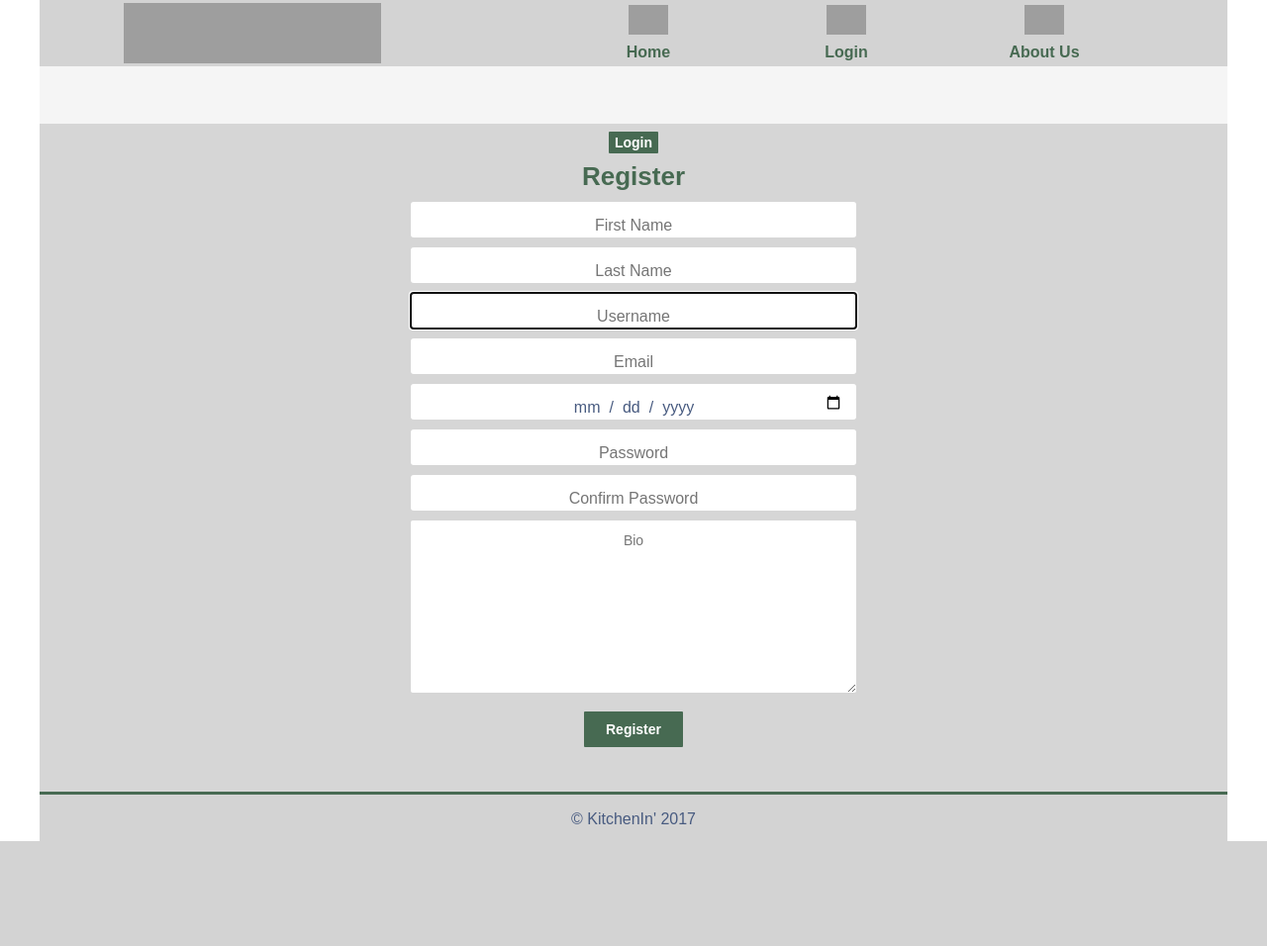
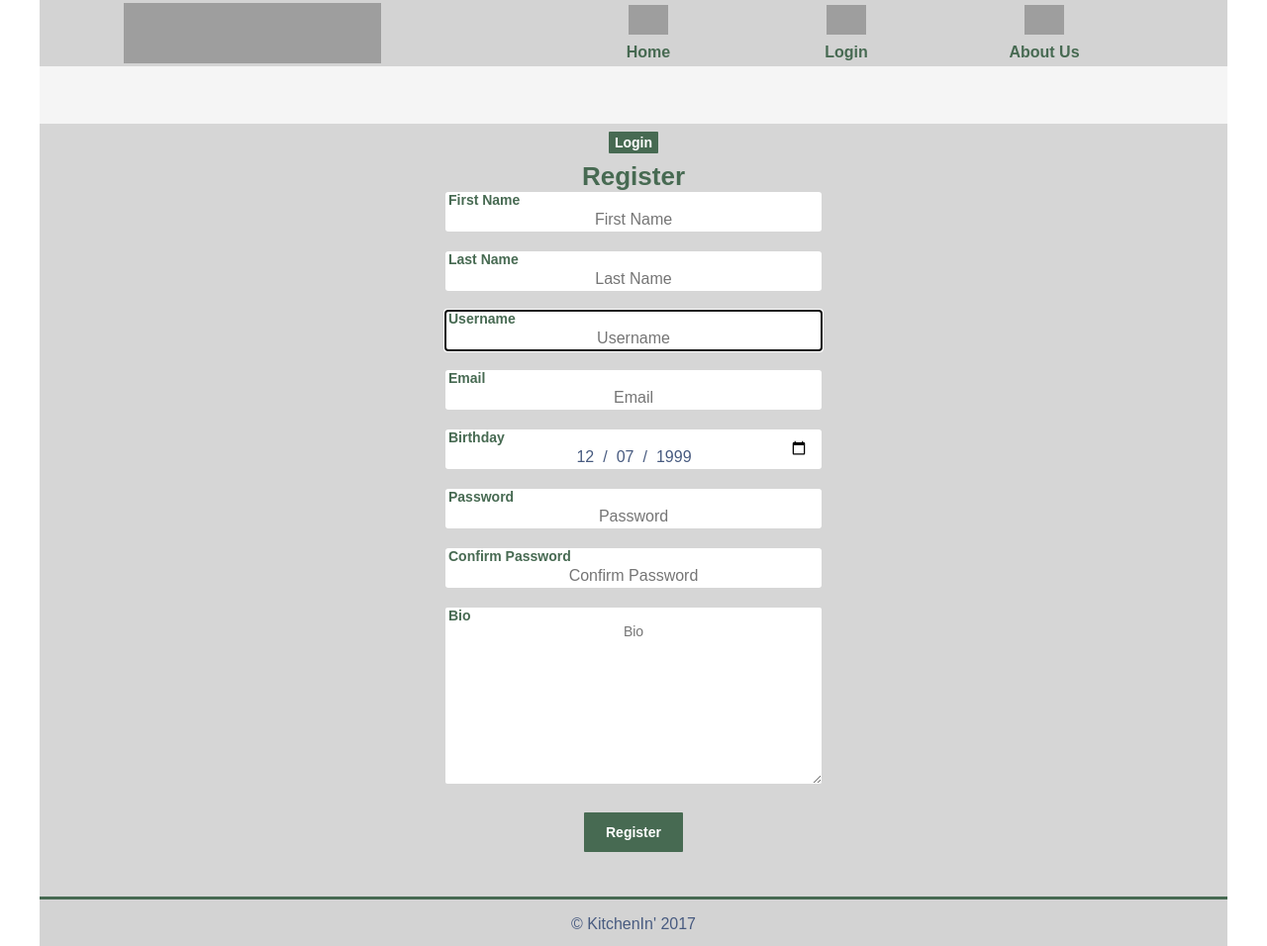
Before and after one commit to juli212/kitchenin, a Django app: page /register/ in a window 1280 px wide. Shown: the whole page at 99% size. Before the commit the page ends 850 px from the top, so only its background shows below. Run offline with Django 3.2, Linux system fonts and the light colour scheme; grey boxes are pictures that could not be loaded.

```diff
--- a/home/views.py
+++ b/home/views.py
@@ -5,7 +5,7 @@ from django.contrib.auth import authenticate
 from django.contrib.auth import login as user_login
 from django.contrib.auth import logout as user_logout
 from django.contrib.auth.models import User
-from todolists.core.forms import UserRegistrationForm, UserLoginForm
+from todolists.core.forms import UserRegistrationForm, UserLoginForm, NewKitchenForm
 from list.models import List
 
 
@@ -13,9 +13,11 @@ def index(request):
   kitchens = List.objects.filter(private=False, deleted=False)
   if request.user.is_authenticated():
     user = request.user
+    newKitchenForm = NewKitchenForm()
   else:
     user = None
-  return render(request, 'home/index.html', { 'user': user, 'kitchens': kitchens })
+    newKitchenForm = None
+  return render(request, 'home/index.html', { 'user': user, 'kitchens': kitchens, 'kitchen_form': newKitchenForm })
 
 
 def register(request):
--- a/list/static/home/newStyle.css
+++ b/list/static/home/newStyle.css
@@ -761,7 +762,7 @@ form {
 	margin: 0 auto;
 	width: 100%;
 	max-width: 500px;
-	padding: 10px 0 20px;
+	padding: 10px 5% 20px;
 }
 
 form h4 {
@@ -775,17 +776,17 @@ form div, form p {
 }
 
 form input {
-	width: 90%;
-	height: 36px;
+	width: 100%;
+	height: 40px;
 	position: relative;
 	border: none;
 	border-radius: 3px;
 	font-size: 16px;
-	padding-top: 12px;
+	padding-top: 16px;
 }
 
 form select {
-	height: 36px;
+	height: 40px;
 	border-radius: 3px;
 	border: none;
 	margin: 0 5px;
@@ -794,8 +795,8 @@ form select {
 }
 
 form textarea {
-	width: 90%;
-	padding-top: 12px;
+	width:100%;
+	padding-top: 16px;
 }
 
 form input[type=checkbox]{
@@ -867,13 +868,28 @@ input[type=date]::-webkit-datetime-edit-text {
 
 /************/
 form.user-form input[type=submit] {
-	height: 36px;
+	height: 40px;
 }
 
 form.user-form textarea {
 	border-radius: 2px;
 	font-size: 14px;
 	border: none;
+}
+
+form.user-form p {
+	position: relative;
+	margin: 0 0 20px;
+}
+
+form.user-form label {
+	position: absolute;
+	left: 3px;
+	color: rgb(71, 106, 82);
+	font-size: 14px;
+	font-weight: bold;
+	z-index: 30;
+	top: 0;
 }
 
 /****** General Classes ******/
--- a/list/static/js/app.js
+++ b/list/static/js/app.js
@@ -31,18 +31,20 @@ $(document).ready(function(){
 			$('.visible-options').removeClass('visible-options')
 			$itemBox.removeClass('high-z')
 		} else {
-			var t = $item.offset().top + $item.height() - 7
-			var l = $item.offset().left + ($item.width()/2 - $dropdown.width()/2)
-			var fh = $('.list-forms').height()
-			// make sure dropdown is not cut off by bottom/side of page!
-			if ($(window).height() - t < fh) {
-				t -= ( fh + $item.height() )
-				t += 10
+			var wHeight = $(window).height()
+			var distScrolled = $(window).scrollTop()
+			var wBottom = wHeight + distScrolled
+			var formsBottom = $item.offset().top + $item.height() + $('.list-forms').height()
+
+			// make sure dropdown is not cut off by bottom of page
+			if (wBottom < formsBottom) {
+				$dropdown.css('top', 'auto')
+				$dropdown.css('bottom', '95%')
 			}
+
 			$('.visible-options').removeClass('visible-options')
 			$('.kitchen-list.high-z').removeClass('high-z')
 			$item.toggleClass('visible-options')
-			$dropdown.offset({top: t, left: l})
 			$itemBox.addClass('high-z')
 		}
 	})
@@ -188,7 +190,6 @@ $(document).ready(function(){
 			helper: 'clone',
 			start: function(){
 				var $li = $(this)
-				var $box = $('#drag-box')
 				$('.kitchen-list.high-z').removeClass('high-z')
 				$('.visible-options').removeClass('visible-options')
 				$li.data("origPosition", $li.position())
@@ -196,7 +197,6 @@ $(document).ready(function(){
 				$li.css('opacity', '0.4')
 			},
 			drag: function(){
-				// debugger;
 				var $list = $(this).closest('.kitchen-list')
 				$($list[0]).droppable({disabled: true})
 			},
--- a/profiles/models.py
+++ b/profiles/models.py
@@ -11,7 +11,7 @@ def AgeValidator(value):
 	today = date.today()
 	age = today.year - value.year - ((today.month, today.day) < (value.month, value.day))
 	if age < 18:
-		raise ValidationError('Age must be at least 18.')
+		raise ValidationError('You must be at least 18 years old to register.')
 
 
 class Profile(models.Model):
--- a/profiles/views.py
+++ b/profiles/views.py
@@ -7,7 +7,6 @@ from django.contrib.auth import update_session_auth_hash, authenticate
 from todolists.core.forms import UserUpdateEmailForm, UserUpdatePasswordForm, UserUpdateBioForm, UserUpdateNameForm, NewKitchenForm
 from .models import Profile
 from list.models import List
-import pdb
 
 
 @login_required(redirect_field_name=None, login_url='/')
--- a/requirements.txt
+++ b/requirements.txt
@@ -1,10 +1,14 @@
 dj-database-url==0.4.2
 Django==1.10.7
+django-debug-toolbar==1.9.1
 django-jquery==3.1.0
 django-jquery-ui==1.11.4.1
 django-rest-framework-nested-resource==1.3.0
 fake-factory==9999.9.9
 gunicorn==19.7.1
 psycopg2==2.7.1
+python-dateutil==2.6.1
 python-decouple==3.1
+six==1.11.0
+sqlparse==0.2.4
 whitenoise==3.3.1
--- a/todolists/core/forms.py
+++ b/todolists/core/forms.py
@@ -6,17 +6,74 @@ from profiles.models import Profile, AgeValidator
 from list.models import List
 from items.models import Item, ITEM_STATUS
 from django.contrib.admin import widgets
+from datetime import date
+from dateutil.relativedelta import relativedelta
+from django.core.exceptions import ValidationError
+from django.contrib.auth import authenticate
+
+
+d = date.today() - relativedelta(years=18)
+# basic = [help_text='', label_suffix='']
 
 
 class UserRegistrationForm(UserCreationForm):
-  first_name = forms.CharField(max_length=30, help_text='', required=True, label='', widget=forms.TextInput(attrs={'placeholder': 'First Name'}))
-  last_name = forms.CharField(max_length=30, help_text='', required=True, label='', widget=forms.TextInput(attrs={'placeholder': 'Last Name'}))
-  username = forms.CharField(min_length=3, max_length=30, required=True, help_text='', label='', widget=forms.TextInput(attrs={'placeholder': 'Username'}))
-  birth_date = forms.DateField(help_text='', label='', required=True, validators=[AgeValidator], widget=forms.DateInput(attrs={'class': 'date-input', 'placeholder': 'Birthday', 'type': 'date'}))
-  email = forms.EmailField(max_length=254, help_text='', label='', required=True, widget=forms.EmailInput(attrs={'placeholder': 'Email'}))
-  password1 = forms.CharField(max_length=30, help_text='', label='', required=True, widget=forms.PasswordInput(attrs={'placeholder': 'Password'}))
-  password2 = forms.CharField(max_length=30, help_text='', label='', required=True, widget=forms.PasswordInput(attrs={'placeholder': 'Confirm Password'}))
-  bio = forms.CharField(max_length=300, help_text='', required=False, label='', widget=forms.Textarea(attrs={'placeholder': 'Bio'}))
+  first_name = forms.CharField(
+    max_length=30,
+    help_text='',
+    required=True,
+    label='First Name',
+    label_suffix="",
+    # basic,
+    widget=forms.TextInput(attrs={'placeholder': 'First Name'}))
+  last_name = forms.CharField(
+    max_length=30,
+    help_text='',
+    required=True,
+    label='Last Name',
+    label_suffix="",
+    widget=forms.TextInput(attrs={'placeholder': 'Last Name'}))
+  username = forms.CharField(
+    min_length=3,
+    max_length=30,
+    required=True,
+    help_text='',
+    label_suffix="",
+    widget=forms.TextInput(attrs={'placeholder': 'Username'}))
+  birth_date = forms.DateField(
+    help_text='',
+    label='Birthday',
+    required=True,
+    validators=[AgeValidator],
+    label_suffix="",
+    widget=forms.DateInput(attrs={'class': 'date-input', 'placeholder': 'Birthday', 'type': 'date', 'value': d, 'max': d}))
+  email = forms.EmailField(
+    max_length=254,
+    help_text='',
+    label='Email',
+    required=True,
+    label_suffix="",
+    widget=forms.EmailInput(attrs={'placeholder': 'Email'}))
+  password1 = forms.CharField(
+    max_length=30,
+    help_text='',
+    label='Password',
+    required=True,
+    label_suffix="",
+    widget=forms.PasswordInput(attrs={'placeholder': 'Password'}))
+  password2 = forms.CharField(
+    max_length=30,
+    help_text='',
+    label='Confirm Password',
+    required=True,
+    label_suffix="",
+    widget=forms.PasswordInput(attrs={'placeholder': 'Confirm Password'}))
+  bio = forms.CharField(
+    max_length=300,
+    help_text='',
+    required=False,
+    label='Bio',
+    label_suffix="",
+    widget=forms.Textarea(attrs={'placeholder': 'Bio'}))
 
   class Meta:
     model = User
@@ -24,19 +81,46 @@ class UserRegistrationForm(UserCreationForm):
 
 
 class UserLoginForm(forms.Form):
-	username = forms.CharField(max_length=30, help_text='', required=True, label='', widget=forms.TextInput(attrs={'placeholder': 'Username'}))
-	password = forms.CharField(max_length=30, help_text='', label='', required=True, widget=forms.PasswordInput(attrs={'placeholder': 'Password'}))
+  username = forms.CharField(
+    max_length=30,
+    help_text='',
+    required=True,
+    label='Username',
+    label_suffix="",
+    error_messages=({'invalid': 'Invalid Username'}),
+    widget=forms.TextInput(attrs={'placeholder': 'Username'}))
+  password = forms.CharField(
+    max_length=30,
+    help_text='',
+    label='Password',
+    required=True,
+    label_suffix="",
+    error_messages={'invalid': 'Invalid Password'},
+    widget=forms.PasswordInput(attrs={'placeholder': 'Password'}))
 
-  # class Meta:
-  #   model = User
-  #   fields = ('username', 'password',)
-  #   labels = {
-  #     "username": "Name",
-  #   }
+  def clean(self):
+    data = self.cleaned_data
+    user = authenticate(username=data['username'], password=data['password'])
+    if not User.objects.filter(username=data['username']):
+      raise ValidationError('User does not exist')
+    elif user is None:
+      raise ValidationError('User or password are incorrect')
+    return data
+
+  class Meta:
+    model = User
+    fields = ('username', 'password')
+
 
 
 class UserUpdateEmailForm(ModelForm):
-  email = forms.EmailField(max_length=254, required=True, help_text='', label='', widget=forms.EmailInput(attrs={'placeholder': 'Email'}))
+  email = forms.EmailField(
+    max_length=254,
+    required=True,
+    help_text='',
+    label='Email',
+    label_suffix="",
+    widget=forms.EmailInput(attrs={'placeholder': 'Email'}))
 
   class Meta:
     model = User
@@ -44,9 +128,27 @@ class UserUpdateEmailForm(ModelForm):
 
 
 class UserUpdatePasswordForm(forms.Form):
-  current_password = forms.CharField(max_length=30, help_text='', required=True, label='', widget=forms.PasswordInput(attrs={'placeholder': 'Current Password'}))
-  password1 = forms.CharField(max_length=30, help_text='', required=True, label='', widget=forms.PasswordInput(attrs={'placeholder': 'New Password'}))
-  password2 = forms.CharField(max_length=30, help_text='', required=True, label='', widget=forms.PasswordInput(attrs={'placeholder': 'Confirm Password'}))
+  current_password = forms.CharField(
+    max_length=30,
+    help_text='',
+    required=True,
+    label='Current Password',
+    label_suffix="",
+    widget=forms.PasswordInput(attrs={'placeholder': 'Current Password'}))
+  password1 = forms.CharField(
+    max_length=30,
+    help_text='',
+    required=True,
+    label='New Password',
+    label_suffix="",
+    widget=forms.PasswordInput(attrs={'placeholder': 'New Password'}))
+  password2 = forms.CharField(
+    max_length=30,
+    help_text='',
+    required=True,
+    label='Confirm New Password',
+    label_suffix="",
+    widget=forms.PasswordInput(attrs={'placeholder': 'Confirm Password'}))
 
   class Meta:
     model = User
@@ -54,8 +156,20 @@ class UserUpdatePasswordForm(forms.Form):
 
 
 class UserUpdateNameForm(ModelForm):
-  first_name = forms.CharField(max_length=30, help_text='', required=True, label='', widget=forms.TextInput(attrs={'placeholder': 'First Name'}))
-  last_name = forms.CharField(max_length=30, help_text='', required=True, label='', widget=forms.TextInput(attrs={'placeholder': 'Last Name'}))
+  first_name = forms.CharField(
+    max_length=30,
+    help_text='',
+    required=True,
+    label='First Name',
+    label_suffix="",
+    widget=forms.TextInput(attrs={'placeholder': 'First Name'}))
+  last_name = forms.CharField(
+    max_length=30,
+    help_text='',
+    required=True,
+    label='Last Name',
+    label_suffix="",
+    widget=forms.TextInput(attrs={'placeholder': 'Last Name'}))
 
   class Meta:
     model = User
@@ -63,7 +177,13 @@ class UserUpdateNameForm(ModelForm):
 
 
 class UserUpdateBioForm(ModelForm):
-  bio = forms.CharField(max_length=300, help_text='', label='', required=False, widget=forms.Textarea(attrs={'placeholder': 'Edit Bio Here'}))
+  bio = forms.CharField(
+    max_length=300,
+    help_text='',
+    label='Bio',
+    required=False,
+    label_suffix="",
+    widget=forms.Textarea(attrs={'placeholder': 'Edit Bio Here'}))
 
   class Meta:
     model = Profile
@@ -71,8 +191,19 @@ class UserUpdateBioForm(ModelForm):
 
 
 class KitchenEditForm(ModelForm):
-  description = forms.CharField(max_length=300, help_text='', label='', required=False, widget=forms.Textarea(attrs={'placeholder': 'Edit Description Here'}))
-  private = forms.BooleanField(required=False, help_text='', label='Check to keep private.', widget=forms.CheckboxInput(attrs={'placeholder': 'Private', 'label': 'Private'}))
+  description = forms.CharField(
+    max_length=300,
+    help_text='',
+    label='Description',
+    required=False,
+    label_suffix="",
+    widget=forms.Textarea(attrs={'placeholder': 'Edit Description Here'}))
+  private = forms.BooleanField(
+    required=False,
+    help_text='',
+    label='Check to keep private.',
+    label_suffix="",
+    widget=forms.CheckboxInput(attrs={'placeholder': 'Private', 'label': 'Private'}))
 
   class Meta:
     model = List
@@ -80,23 +211,50 @@ class KitchenEditForm(ModelForm):
 
 
 class NewKitchenForm(KitchenEditForm):
-  title = forms.CharField(max_length=50, help_text='', label='', required=True, widget=forms.TextInput(attrs={'placeholder': 'Title'}))
+  title = forms.CharField(
+    max_length=50,
+    help_text='',
+    label='Title',
+    required=True,
+    label_suffix="",
+    widget=forms.TextInput(attrs={'placeholder': 'Title'}))
 
   class Meta:
     model = List
     fields = ('title', 'description', 'private',)
 
 class ItemForm(ModelForm):
-  name = forms.CharField(max_length=30, label='', required=True, widget=forms.TextInput(attrs={'placeholder': 'Item'}))
-  status = forms.ChoiceField(choices=ITEM_STATUS, label='', widget=forms.Select(attrs={'placeholder': 'Status'}) )
-  notes = forms.CharField(max_length=100, help_text='', label='', required=True, widget=forms.Textarea(attrs={'placeholder': 'Notes', }))
+  name = forms.CharField(
+    max_length=30,
+    label='Item Name',
+    required=True,
+    label_suffix="",
+    widget=forms.TextInput(attrs={'placeholder': 'Item'}))
+  status = forms.ChoiceField(
+    choices=ITEM_STATUS,
+    label='Status',
+    label_suffix="",
+    widget=forms.Select(attrs={'placeholder': 'Status'}) )
+  notes = forms.CharField(
+    max_length=100,
+    help_text='',
+    label='Notes',
+    required=False,
+    label_suffix="",
+    widget=forms.Textarea(attrs={'placeholder': 'Notes', }))
 
   class Meta:
     model = Item
     fields = ('name', 'status', 'notes',)
 
 class ItemEditForm(ModelForm):
-  notes = forms.CharField(max_length=100, help_text='', label='', required=True, widget=forms.Textarea(attrs={'placeholder': 'Notes', }))
+  notes = forms.CharField(
+    max_length=100,
+    help_text='',
+    label='Notes',
+    required=True,
+    label_suffix="",
+    widget=forms.Textarea(attrs={'placeholder': 'Notes', }))
 
   class Meta:
     model = Item
```
Also changed, not shown: other parts of list/static/home/newStyle.css (+29 -18 lines).
